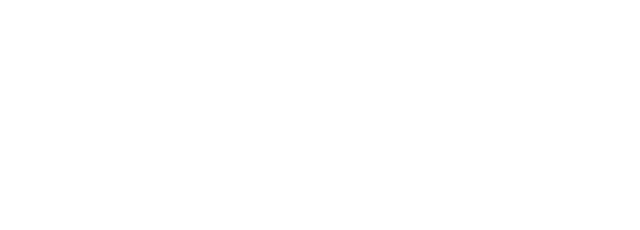
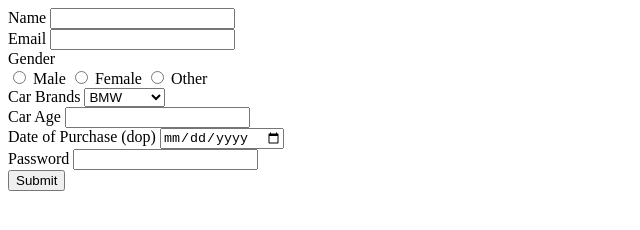
Before and after one commit to acciojob/car-insurance-form-akram222001, a website: page main.html in a window 1280 px wide. Shown: the whole page, without its empty margins (0-640 px from the left). Drawn offline with Linux system fonts and the light colour scheme.

Commit message:
created a submission

```diff
--- a/main.html
+++ b/main.html
@@ -8,6 +8,48 @@
 
 <body>
 	<!-- the entire body must be written by student -->
+	<form method="POST">
+    <div>
+        <label for="name">Name</label>
+        <input type="text" id="name" name="name" required>
+    </div>
+    <div>
+        <label for="email">Email</label>
+        <input type="email" id="email" name="email" required>
+    </div>
+    <div>
+        <label>Gender</label><br>
+        <input type="radio" id="male" name="gender" value="male" required>
+        <label for="male">Male</label>
+        <input type="radio" id="female" name="gender" value="female" required>
+        <label for="female">Female</label>
+        <input type="radio" id="other" name="gender" value="other" required>
+        <label for="other">Other</label>
+    </div>
+    <div>
+        <label for="cars">Car Brands</label>
+        <select id="cars" name="cars">
+            <option value="BMW">BMW</option>
+            <option value="Audi">Audi</option>
+            <option value="Mercedes">Mercedes</option>
+        </select>
+    </div>
+    <div>
+        <label for="carage">Car Age</label>
+        <input type="number" id="carage" name="carage" required>
+    </div>
+    <div>
+        <label for="dop">Date of Purchase (dop)</label>
+        <input type="date" id="dop" name="dop" required>
+    </div>
+    <div>
+        <label for="password">Password</label>
+        <input type="password" id="password" name="password" required>
+    </div>
+    <div>
+        <button type="submit">Submit</button>
+    </div>
+</form>
     <script type="text/javascript" src="./script.js">
 </script>
 
```
